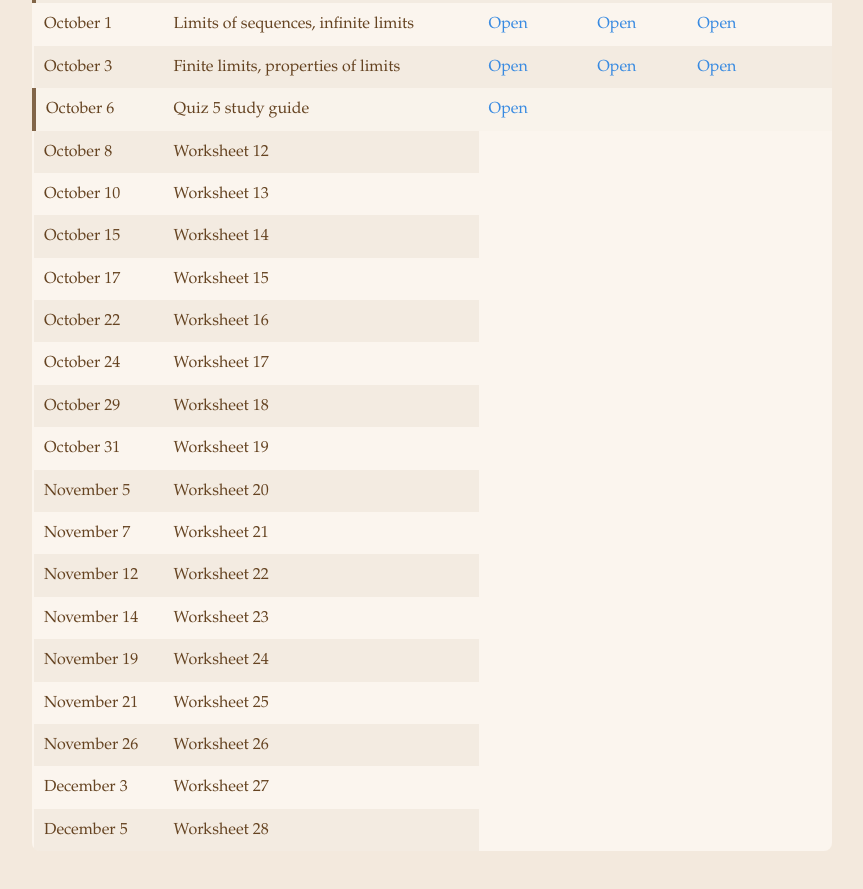
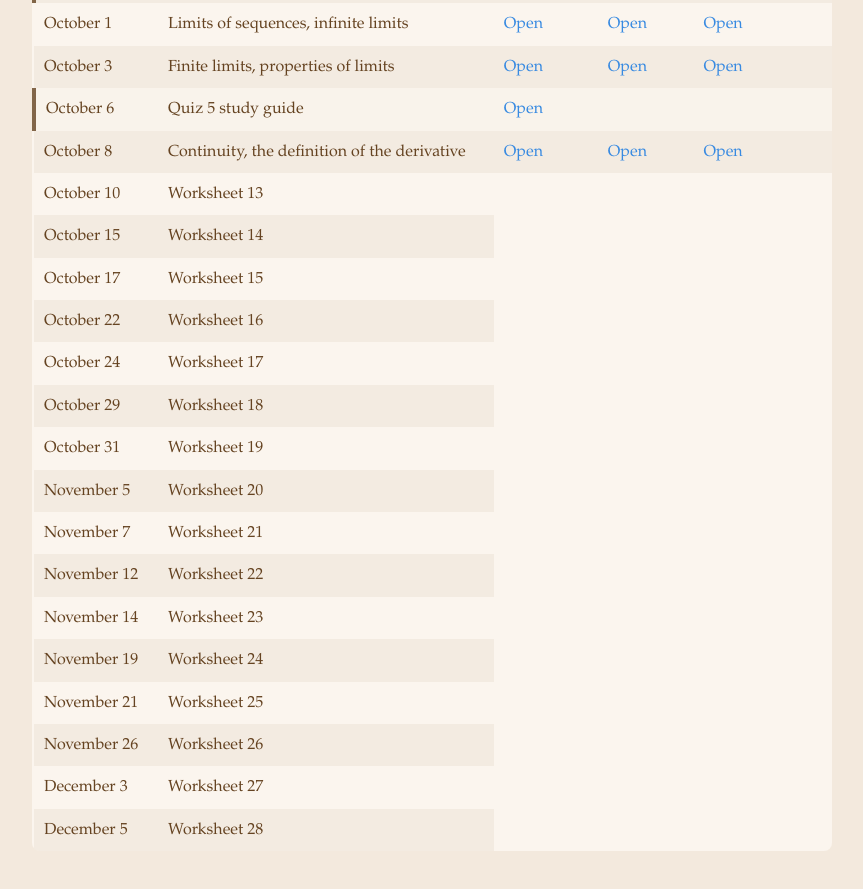
Before and after one commit to aubrieta/aubrieta.github.io, a plain HTML site: page teaching/fa24-10a/index.html in a window 1280 px wide. Shown: the part 1358-2247 px from the top of the page, without its empty margins (208-1071 px from the left). Drawn offline with Linux system fonts and the light colour scheme.

Commit message:
add october 9 worksheet

```diff
--- a/teaching/fa24-10a/index.html
+++ b/teaching/fa24-10a/index.html
@@ -159,9 +159,10 @@
 
                 <tr>
                   <td>October 8</td>
-                  <td>Worksheet 12</td>
-                  <!-- <td><a href="path/to/worksheet2.pdf" download>Download</a></td>
-                  <td><a href="path/to/solutions2.pdf" download>Download</a></td> -->
+                  <td>Continuity, the definition of the derivative</td>
+                  <td><a href="documents/sheets/october-9-worksheet.pdf" target="_blank">Open</a></td>
+                  <td><a href="documents/solutions/october-9-solutions.pdf" target="_blank">Open</a></td>
+                  <td><a href="documents/extra/october-9-extra.pdf" target="_blank">Open</a></td>
                 </tr>
                 <tr>
                   <td>October 10</td>
```
Also changed, not shown: teaching/fa24-10a/memes/index.html (+2 -0 lines), 4 other files.
